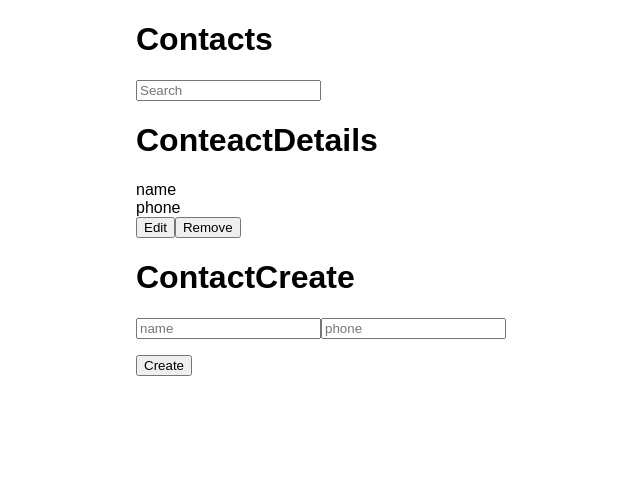
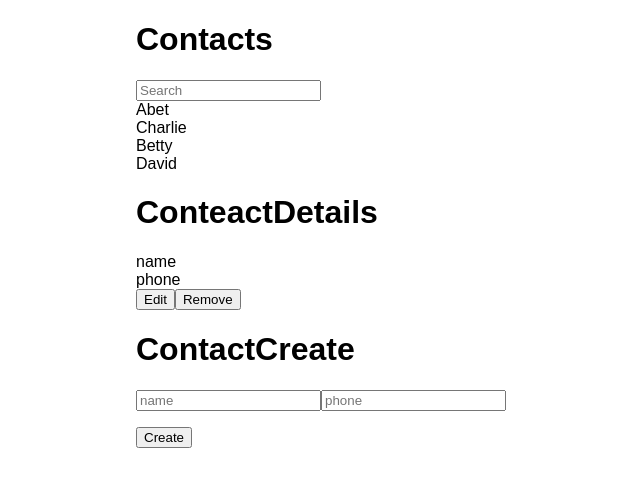
Before and after one commit to dorothy7964/react_phonebook-update, a React (Create React App) app: page / in a window 1280 px wide. Shown: the top 486 px of the page, without its empty margins (104-744 px from the left). Built offline with nearby package versions, Linux system fonts and the light colour scheme; the HTML template or start-up script is replaced by a standard one.

Commit message:
ContactInfo 생성
map : 데이터 나열

```diff
--- /dev/null
+++ b/src/component/ContactInfo.js
@@ -0,0 +1,9 @@
+import React from 'react';
+
+const ContactInfo = ({ value }) => {
+  return (
+    <div>{value.name}</div>
+  )
+}
+
+export default ContactInfo;
--- a/src/component/Contacts.js
+++ b/src/component/Contacts.js
@@ -1,4 +1,5 @@
 import React, { Component } from 'react';
+import ContactInfo from './ContactInfo';
 import ConteactDetails from './ConteactDetails';
 import ContactCreate from'./ContactCreate';
 
@@ -21,6 +22,16 @@ class Contacts extends Component {
 	}
 
   render() {
+		const mapToComponents = (data) => {
+			return data.map((value,index) => (
+				<ContactInfo
+					key={index}
+					value={value}
+				/>
+			));
+		};
+
+		const { contactData } = this.state;
     return(
       <div className="Contacts">
 				<h1>Contacts</h1>
@@ -28,6 +39,7 @@ class Contacts extends Component {
 					name="keyword"
 					placeholder="Search"
 				/>
+				<div>{mapToComponents(contactData)}</div>
 
 				<ConteactDetails />
 
```
